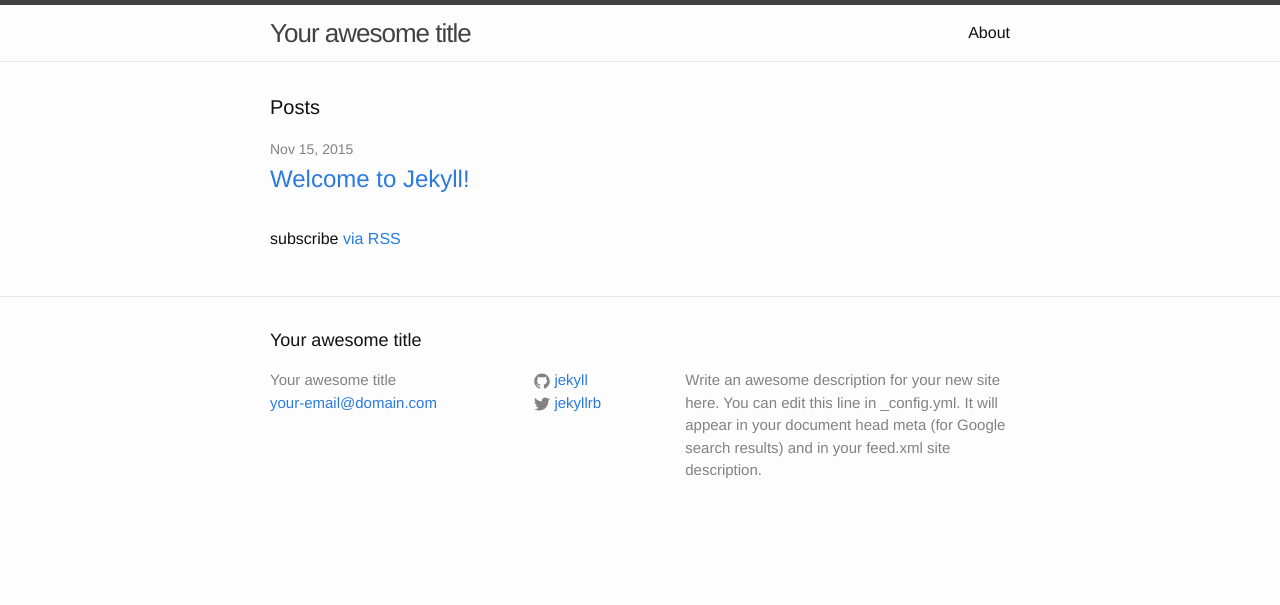
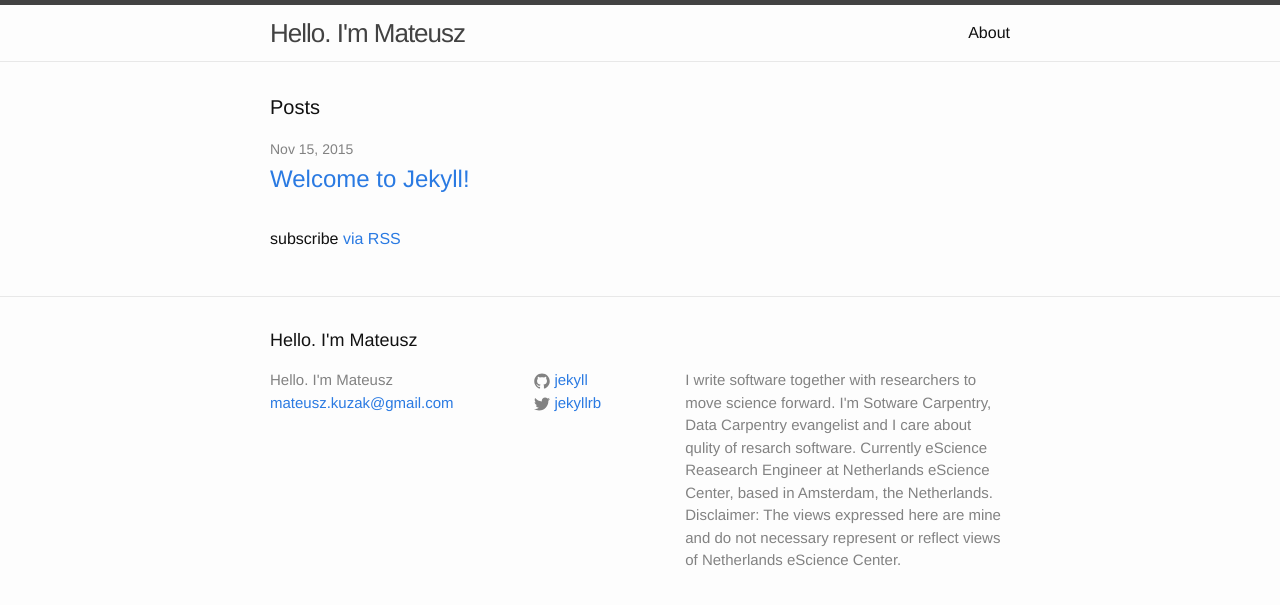
Before and after one commit to mkuzak/mkuzak.github.io, a Jekyll site: the page built from index.html, in a window 1280 px wide. Shown: the top 605 px of the page. Built offline with Jekyll 4.4.1, drawn with Linux system fonts in a browser that asks for light colours.

Commit message:
Basic config

```diff
--- a/_config.yml
+++ b/_config.yml
@@ -1,12 +1,17 @@
 # Site settings
-title: Your awesome title
-email: your-email@domain.com
+title: Hello. I'm Mateusz
+email: mateusz.kuzak@gmail.com
 description: > # this means to ignore newlines until "baseurl:"
-  Write an awesome description for your new site here. You can edit this
-  line in _config.yml. It will appear in your document head meta (for
-  Google search results) and in your feed.xml site description.
+  I write software together with researchers to move science forward.
+  I'm Sotware Carpentry, Data Carpentry evangelist and I care about qulity of
+  resarch software.
+  Currently eScience Reasearch Engineer at Netherlands
+  eScience Center, based in Amsterdam, the Netherlands.
+
+  Disclaimer: The views expressed here are mine and do not necessary represent or reflect
+  views of Netherlands eScience Center.
 baseurl: "" # the subpath of your site, e.g. /blog/
-url: "http://yourdomain.com" # the base hostname & protocol for your site
+url: "http://http://mkuzak.github.io/" # the base hostname & protocol for your site
 twitter_username: jekyllrb
 github_username:  jekyll
 
```
